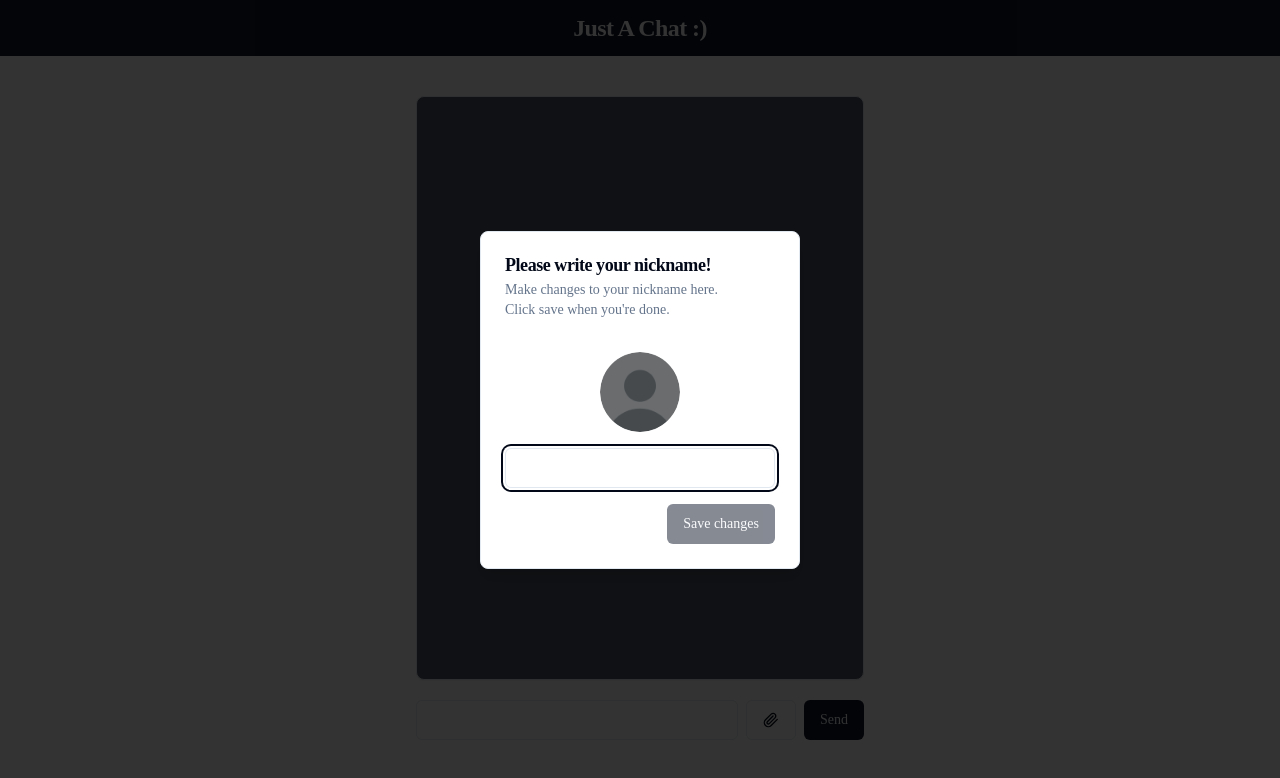
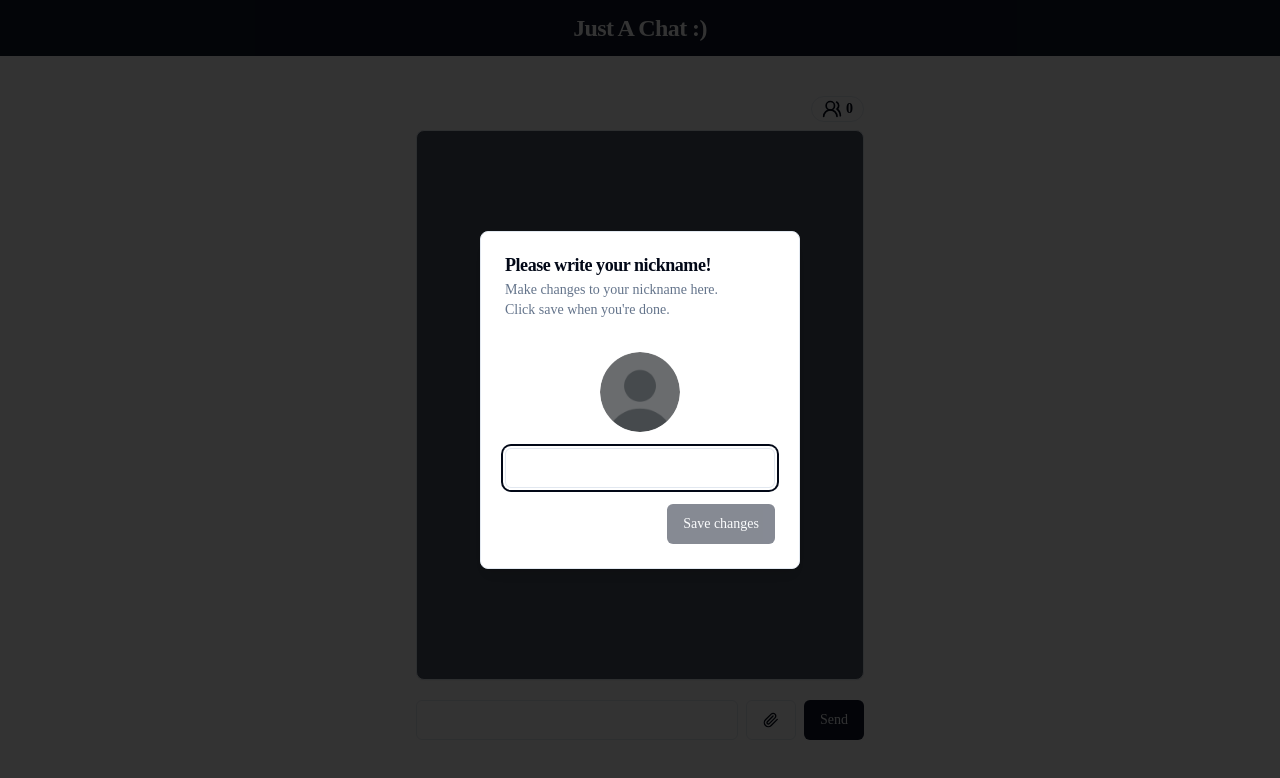
Before and after one commit to ykwimk/just-for-fun, a Next.js app: page / in a window 1280 px wide. Shown: the top 778 px of the page. Built offline with nearby package versions, Linux system fonts and the light colour scheme.

Commit message:
feat: 채팅방 입장 인원 수 컴포넌트 추가

```diff
--- /dev/null
+++ b/components/Chat/ChatNumberPeople/index.tsx
@@ -0,0 +1,16 @@
+import { Badge } from '@/app/ui/badge';
+import { useSocketIO } from '@/stores';
+import { UsersRound } from 'lucide-react';
+
+export default function ChatNumberPeople() {
+  const { socketIO } = useSocketIO();
+
+  return (
+    <div className="w-full flex justify-end mb-2">
+      <Badge variant="outline" className="flex items-center text-sm">
+        <UsersRound className="inline-block w-5 h-5 mr-1" />
+        <span className="leading-[100%]">0</span>
+      </Badge>
+    </div>
+  );
+}
--- a/components/Chat/index.tsx
+++ b/components/Chat/index.tsx
@@ -6,6 +6,7 @@ import { useToast } from '@/app/ui/use-toast';
 import { useSocketIO, useUserInfo } from '@/stores';
 import { io } from 'socket.io-client';
 import { getStorage } from '@/lib/utils';
+import ChatNumberPeople from './ChatNumberPeople';
 
 export default function Chat() {
   const { toast } = useToast();
@@ -69,6 +70,7 @@ export default function Chat() {
   return (
     <div className="w-full h-[calc(100%-56px)] p-10">
       <div className="max-w-md h-full m-auto flex flex-col">
+        <ChatNumberPeople />
         <ChatView />
         <ChatInput />
       </div>
```
